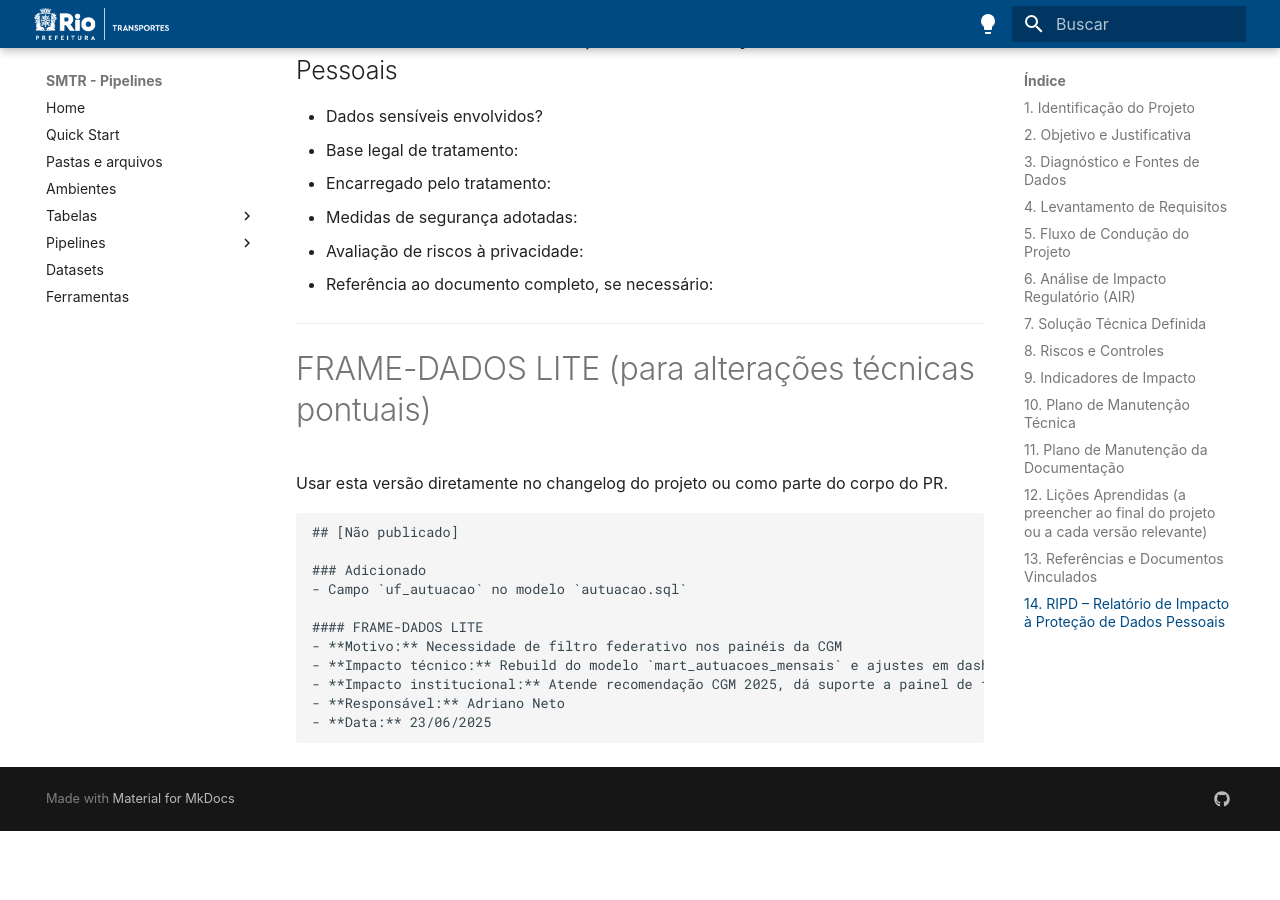
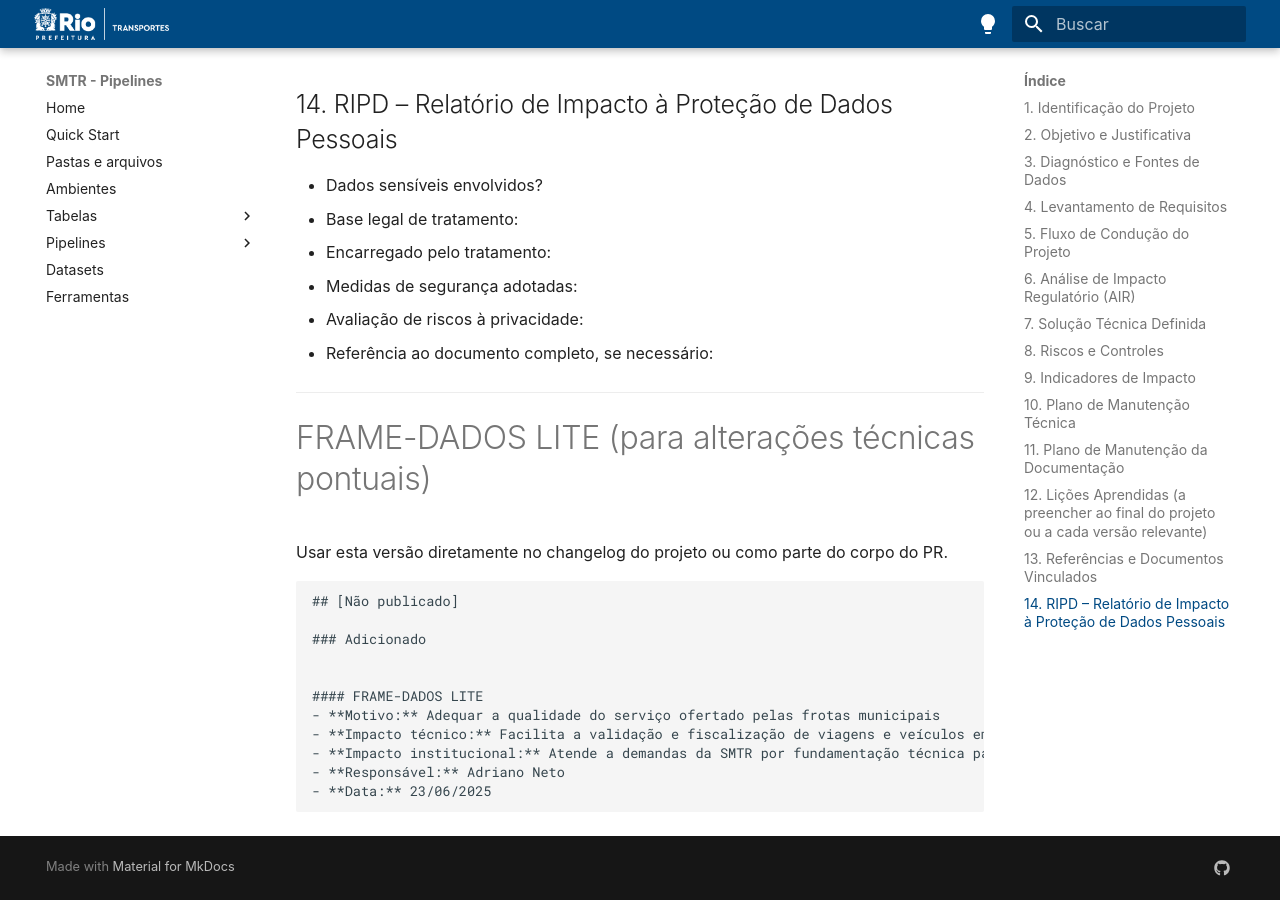
Before and after one commit to RJ-SMTR/pipelines-docs, an MkDocs documentation site: the page built from docs/projetos/climatizacao.md, in a window 1280 px wide and 900 px high, scrolled down 8745 px. Built offline with MkDocs 1.6.1 and Material for MkDocs 9.7.7, drawn with Linux system fonts in a browser that asks for light colours; some web fonts are replaced; before the commit the page ends 9576 px from its top, so only the background shows below that; some of the changed text lies outside the part shown.

Commit message:
feat(docs): Documentação da sessão de normas, leis e decretos legais

````diff
--- a/docs/projetos/climatizacao.md
+++ b/docs/projetos/climatizacao.md
@@ -223,11 +223,11 @@
 ## 13. Referências e Documentos Vinculados
 
 * **Normas, leis, decretos:**
-  - Acordo Judicial.
-  - Norma da ABNT.
-  - Decreto de 2025.
-  - Termo de conciliação.
-  - Norma de 2023.
+  - Acordo Judicial firmado em 30 de abril de 2025 entre o Município do Rio de Janeiro e os consórcios operadores do sistema de transporte coletivo, foram estabelecidas novas diretrizes para a operação e monitoramento do serviço, incluindo obrigações específicas de transparência e cumprimento de metas operacionais sob a supervisão da SPPO.
+
+  - Norma ABNT NBR 15570:2021
+  - Art. 3° do Decreto n° 53.856/2023.
+  - Resolução SMTR Nº 3636, de 11 de julho de 2023.
 * **Relatórios técnicos:**
   - NETO, Adriano. Análise da Regularidade de Temperatura - SMTR20250521. Rio de Janeiro: SMTR, 2025. Disponível em: https://github.com/RJ-SMTR/analises-interno/. Acesso em: 23 jun. 2025.
   - NETO, Adriano. 20250616_Análise da Regularidade de Temperatura - SMTR 2025. Rio de Janeiro: SMTR, 2025. Apresentação em slides. Disponível em: https://docs.google.com/presentation/d/1lFGgDx2-42lpawTwoulhAXygr0CgW4-S99R2sQR-Fic/. Acesso em: 23 jun. 2025.
@@ -260,12 +260,12 @@
 ## [Não publicado]
 
 ### Adicionado
-- Campo `uf_autuacao` no modelo `autuacao.sql`
+
 
 #### FRAME-DADOS LITE
-- **Motivo:** Necessidade de filtro federativo nos painéis da CGM
-- **Impacto técnico:** Rebuild do modelo `mart_autuacoes_mensais` e ajustes em dashboards
-- **Impacto institucional:** Atende recomendação CGM 2025, dá suporte a painel de fiscalização pública
+- **Motivo:** Adequar a qualidade do serviço ofertado pelas frotas municipais
+- **Impacto técnico:** Facilita a validação e fiscalização de viagens e veículos em regularidade.
+- **Impacto institucional:** Atende a demandas da SMTR por fundamentação técnica para embasar regras sobre regularidade da climatização de viagens.
 - **Responsável:** Adriano Neto
 - **Data:** 23/06/2025
 ```
````
